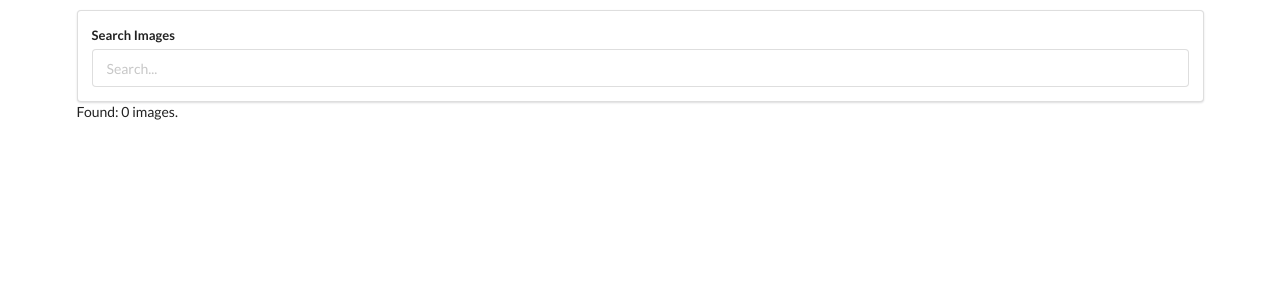
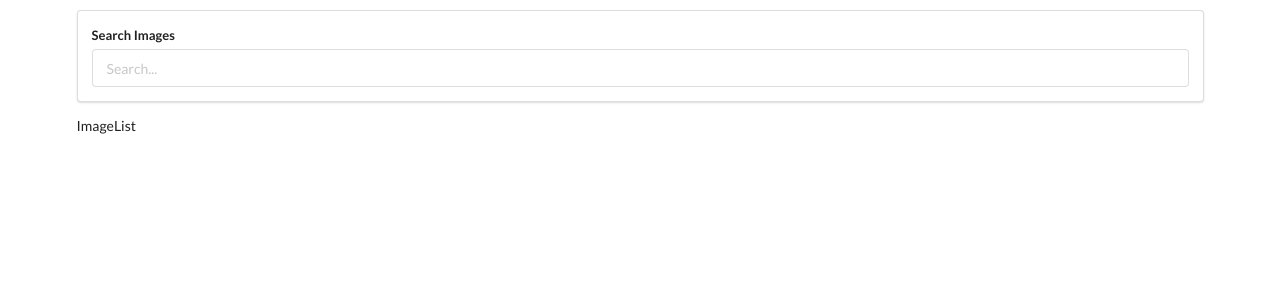
Before and after one commit to AlphaVictorDelta/Image_Loader_App, a React (Create React App) app: page / in a window 1280 px wide. Shown: the top 300 px of the page. Built offline with nearby package versions, Linux system fonts and the light colour scheme.

Commit message:
Created ImageList component to render images

```diff
--- a/src/components/App.js
+++ b/src/components/App.js
@@ -1,6 +1,7 @@
 import React from "react";
 import unsplash from "../api/unsplash";
 import SearchBar from "./SearchBar";
+import ImageList from "./ImageList";
 
 // const App = () => {
 //     return (
@@ -34,7 +35,7 @@
         return (
             <div className="ui container" style={{ marginTop: "10px" }}>
                 <SearchBar onSubmit={this.onSearchSubmit} />
-                Found: {this.state.images.length} images.
+                <ImageList images={this.state.images} />
             </div>
         );
     }
--- /dev/null
+++ b/src/components/ImageList.js
@@ -0,0 +1,7 @@
+import React from "react";
+
+const ImageList = () => {
+    return <div>ImageList</div>;
+};
+
+export default ImageList;
```
